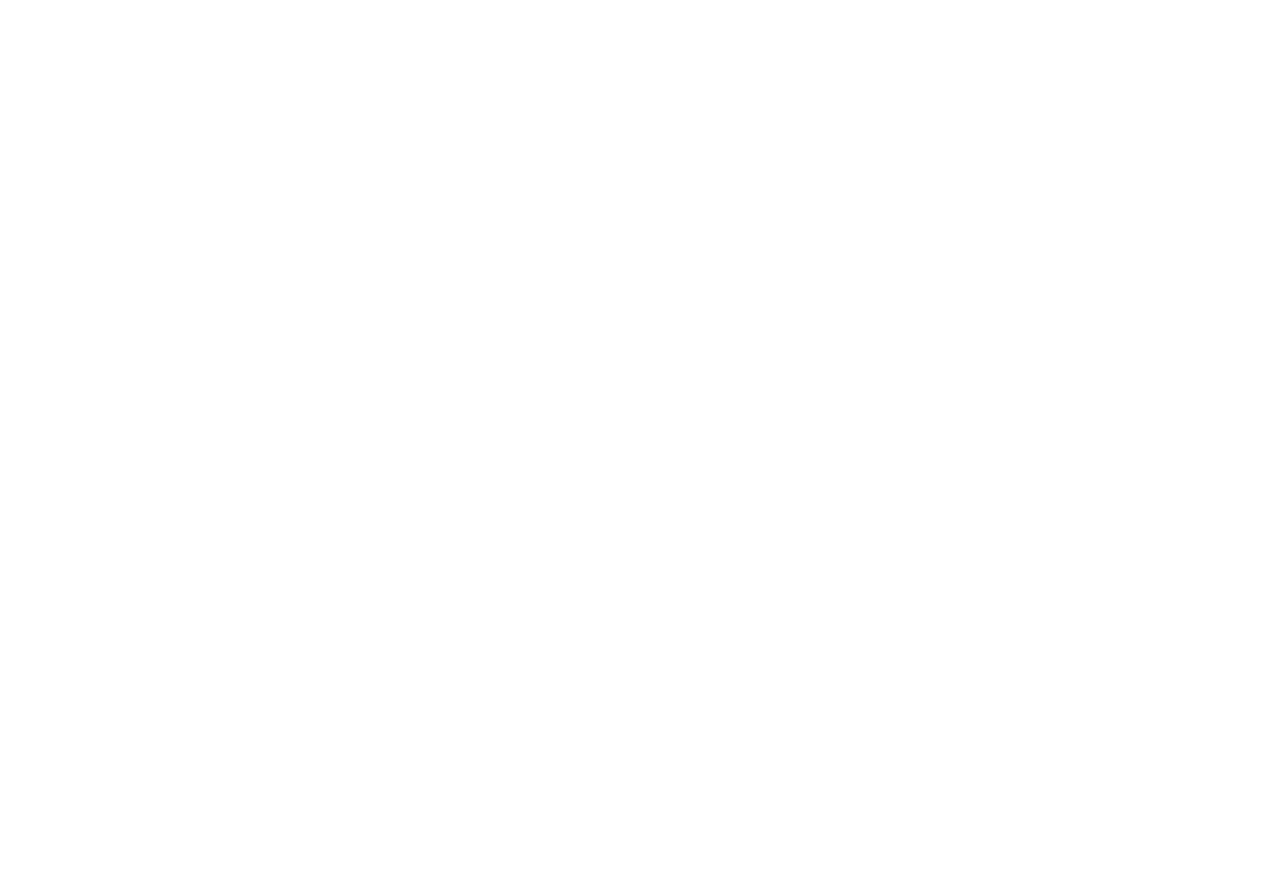
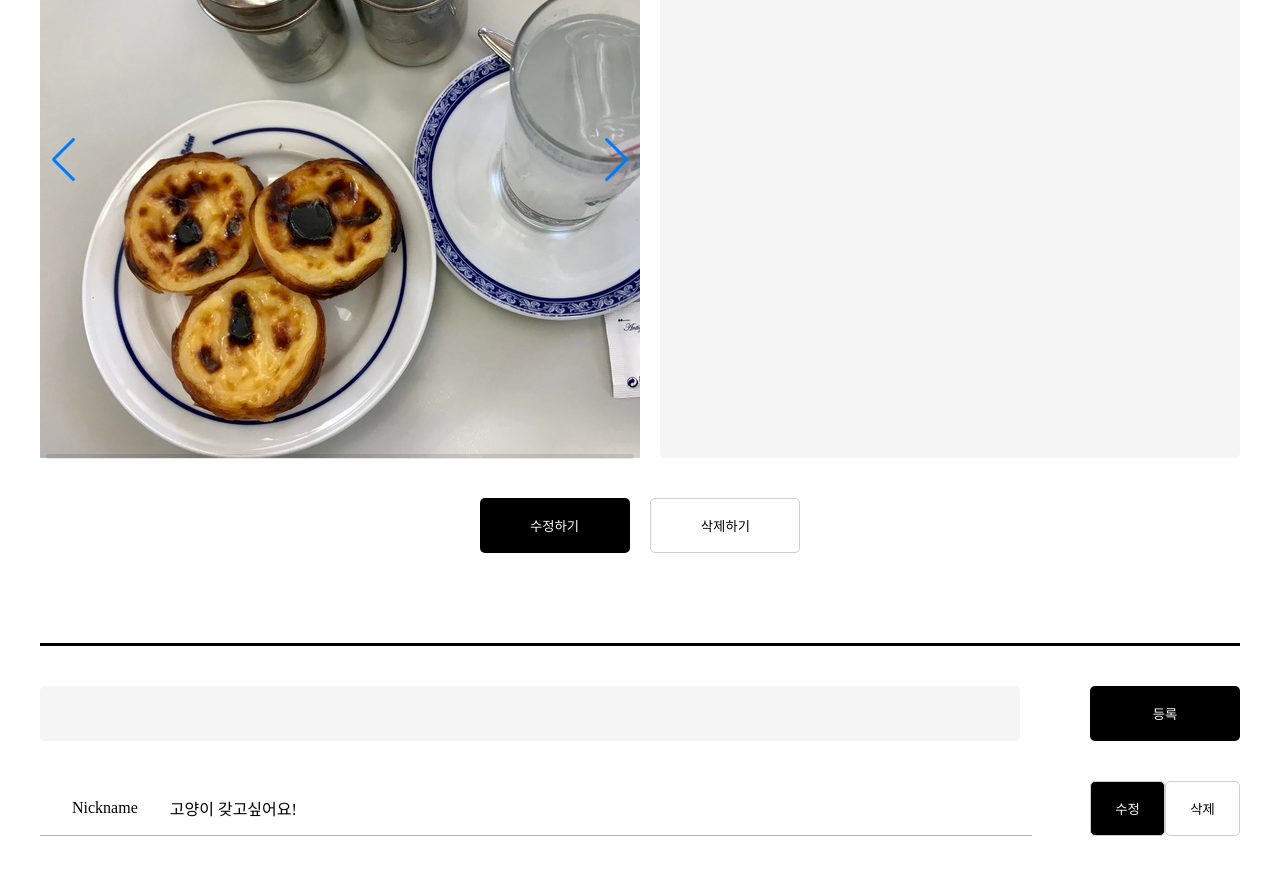
Before and after one commit to saehwa95/animal-farm, a React (Create React App) app: page /detail/1 in a window 1280 px wide. Before the commit this address had no page. Shown: the part 280-1154 px from the top of the page. Before the commit the page ends 800 px from the top, so only its background shows below. Built offline with nearby package versions, Linux system fonts and the light colour scheme.

Commit message:
feat swiper library

```diff
--- /dev/null
+++ b/db.json
@@ -0,0 +1,75 @@
+{
+  "posts": [
+    {
+      "text": "test",
+      "files": [
+        {},
+        {},
+        {}
+      ],
+      "id": 1
+    },
+    {
+      "text": "test",
+      "files": [
+        {},
+        {},
+        {}
+      ],
+      "id": 2
+    },
+    {
+      "text": "test",
+      "files": [
+        {},
+        {},
+        {}
+      ],
+      "id": 3
+    },
+    {
+      "text": "test",
+      "files": [
+        {},
+        {},
+        {}
+      ],
+      "id": 4
+    },
+    {
+      "text": "test",
+      "files": [
+        {},
+        {},
+        {}
+      ],
+      "id": 5
+    },
+    {
+      "text": "test",
+      "files": [
+        {},
+        {}
+      ],
+      "id": 6
+    },
+    {
+      "text": "test",
+      "files": [
+        {},
+        {}
+      ],
+      "id": 7
+    },
+    {
+      "text": "test",
+      "files": [
+        {},
+        {},
+        {}
+      ],
+      "id": 8
+    }
+  ],
+  "comments": []
+}
--- a/package.json
+++ b/package.json
@@ -17,6 +17,7 @@
     "react-scripts": "5.0.1",
     "redux": "^4.2.0",
     "styled-components": "^5.3.6",
+    "swiper": "^8.4.5",
     "web-vitals": "^2.1.0"
   },
   "scripts": {
--- /dev/null
+++ b/src/elements/carousel/Carousel.jsx
@@ -0,0 +1,39 @@
+import { Swiper, SwiperSlide } from "swiper/react"; // basic
+import SwiperCore, { Navigation, Pagination } from "swiper";
+import 'swiper/css';
+import 'swiper/css/navigation';
+import 'swiper/css/pagination';
+import 'swiper/css/scrollbar';
+
+import Nata from '../../images/nata.jpeg'
+import Carousel from './Carousel';
+import styled from 'styled-components';
+
+SwiperCore.use([Navigation, Pagination]);
+
+const ImgSlider = () => {
+  return(
+    <CarouselWrapper>
+      <Swiper
+        className="banner"
+        spaceBetween={50}
+        slidesPerView={1}
+        navigation
+				scrollbar={{ draggable: true }}
+				loop={true}
+
+      >
+        <SwiperSlide><img src={Nata} alt="Nata"/></SwiperSlide>
+				<SwiperSlide><img src={Nata} alt="Nata"/></SwiperSlide>
+				<SwiperSlide><img src={Nata} alt="Nata"/></SwiperSlide>
+
+      </Swiper>
+    </CarouselWrapper>
+  );
+};
+
+const CarouselWrapper = styled.div`
+	width: 600px;
+	height: 600px;
+`;
+export default ImgSlider;
--- a/src/pages/PostDetail.jsx
+++ b/src/pages/PostDetail.jsx
@@ -1,7 +1,6 @@
 import React from 'react';
+
 import Wrapper from '../elements/Wrapper';
-import Nata from "../images/nata.jpeg"
-
 import styled from 'styled-components';
 
 import Comment from '../components/detail/Comment';
@@ -11,6 +10,8 @@ import MdSecondaryBtn from '../elements/MdSecondaryBtn';
 import InnerBox from '../elements/InnerBox'
 import { useNavigate, useParams } from 'react-router-dom';
 
+import Carousel from '../elements/carousel/Carousel';
+
 const PostDetail = () => {
   const id = useParams();
   const navigate = useNavigate();
@@ -18,7 +19,7 @@ const PostDetail = () => {
   return (
     <Wrapper>
       <PostContainer>
-        <ImageDiv src={Nata}/>
+        <Carousel/>
         <TextBox width="590px" height="568px"/>
       </PostContainer>
       <InnerBox padding="40px 0" gap="1.3em" justifyContent="center" >
@@ -39,12 +40,6 @@ const PostDetail = () => {
     </Wrapper>
   );
 };
-
-const ImageDiv = styled.img`
-  width : 590px;
-  height: 600px;
-`;
-
 const PostContainer = styled.div`
   width: 1200px;
   display: flex;
--- a/src/shared/Router.js
+++ b/src/shared/Router.js
@@ -18,7 +18,7 @@ const Router = () => {
           <Route path="/login" element={<Login />} />
           <Route path="/register" element={<Register />} />
           <Route path="/create" element={<PostCreate />} />
-          {/* <Route path="/detail/:id" element={<PostDetail />} /> */}
+          <Route path="/detail/:id" element={<PostDetail />} />
           {/* <Route path="/update/:id" element={<PostUpdate/> } /> */}
         </Routes>
       </Layout>
```
Also changed, not shown: src/images/nata.jpeg, 1 other file (tests, documents, lock files or other folders).
